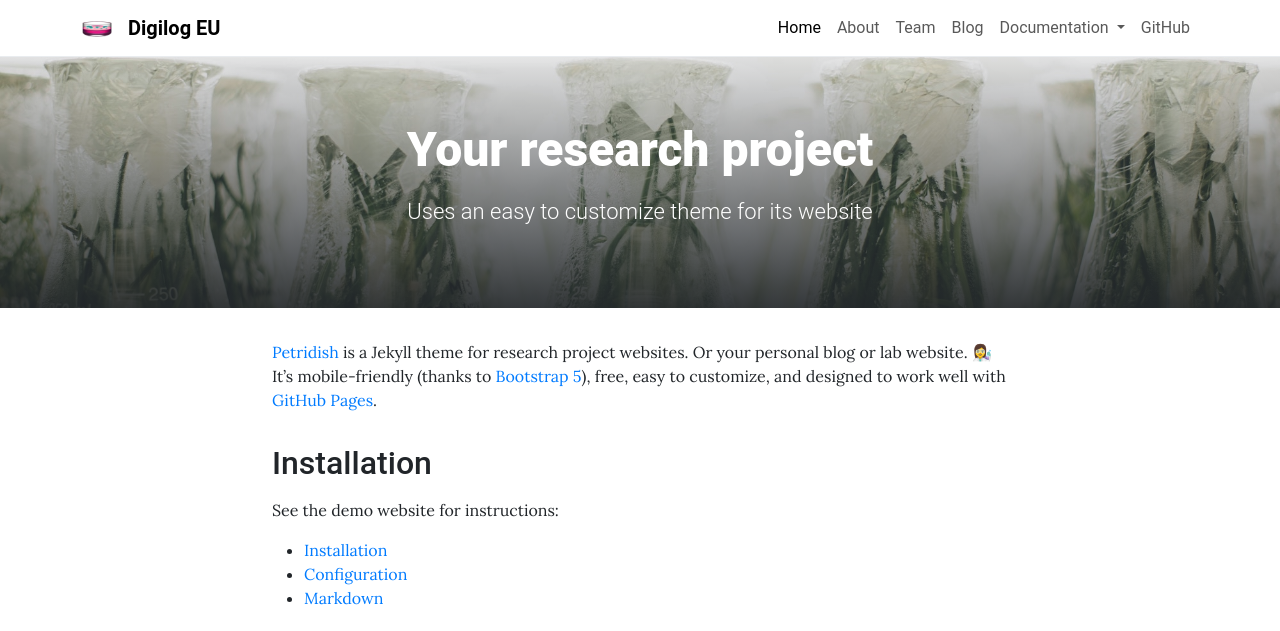
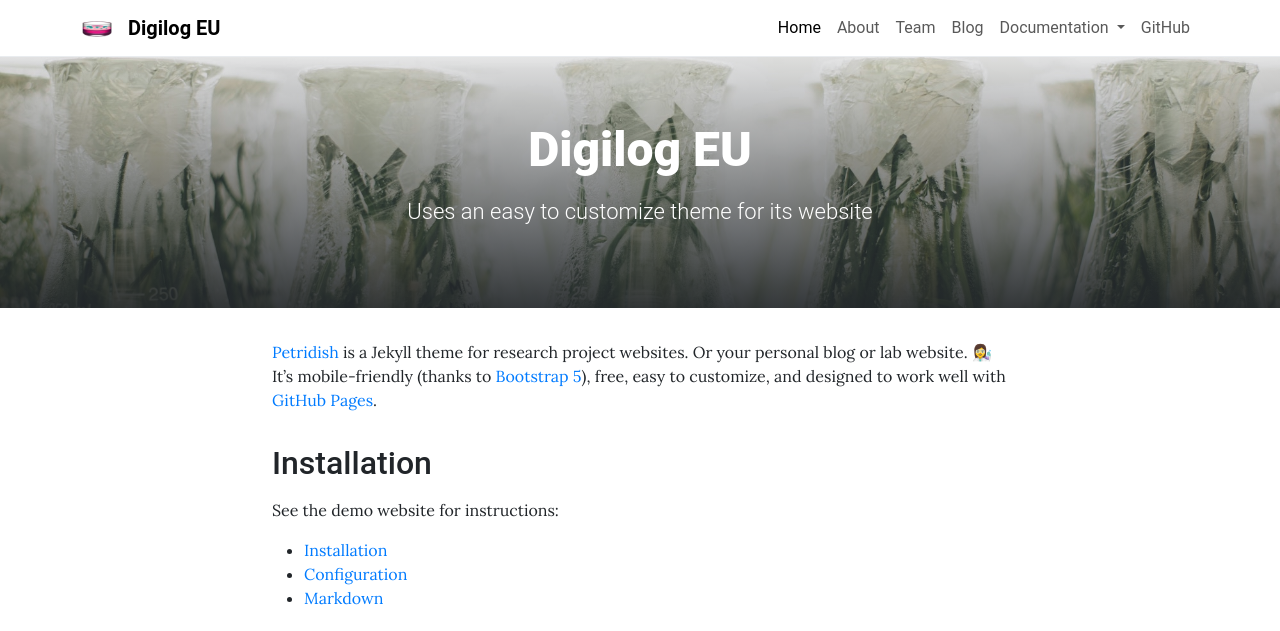
Before and after one commit to pgiannop/DigilogEU, a Jekyll site: the page built from pages/home.md, in a window 1280 px wide, cut to the strip 0-631 px from the top of the page. Built offline with Jekyll 4.4.1, drawn with Linux system fonts in a browser that asks for light colours.

Commit message:
Update home.md

```diff
--- a/pages/home.md
+++ b/pages/home.md
@@ -1,6 +1,6 @@
 ---
 layout: home
-title: Your research project
+title: Digilog EU
 description: Uses an easy to customize theme for its website
 background: /assets/theme/images/chuttersnap-146799-unsplash.jpg
 permalink: /
```
